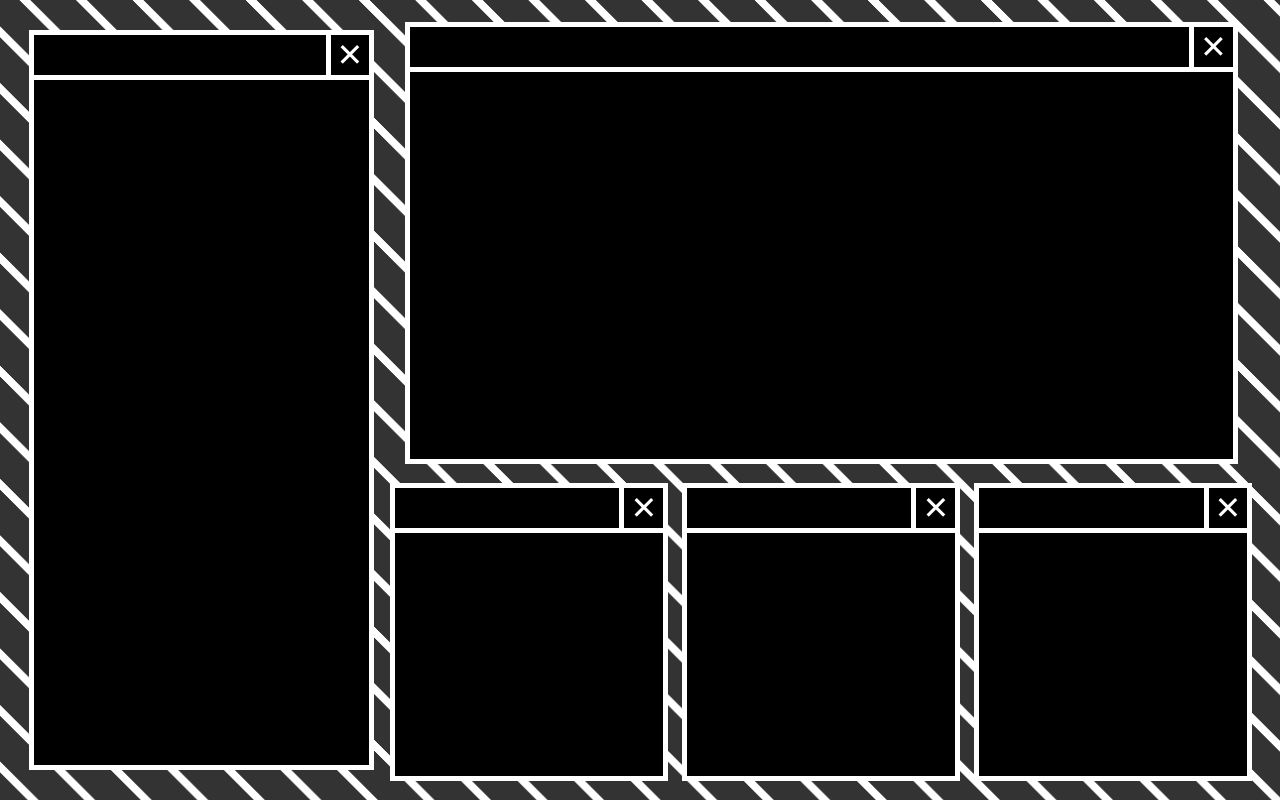
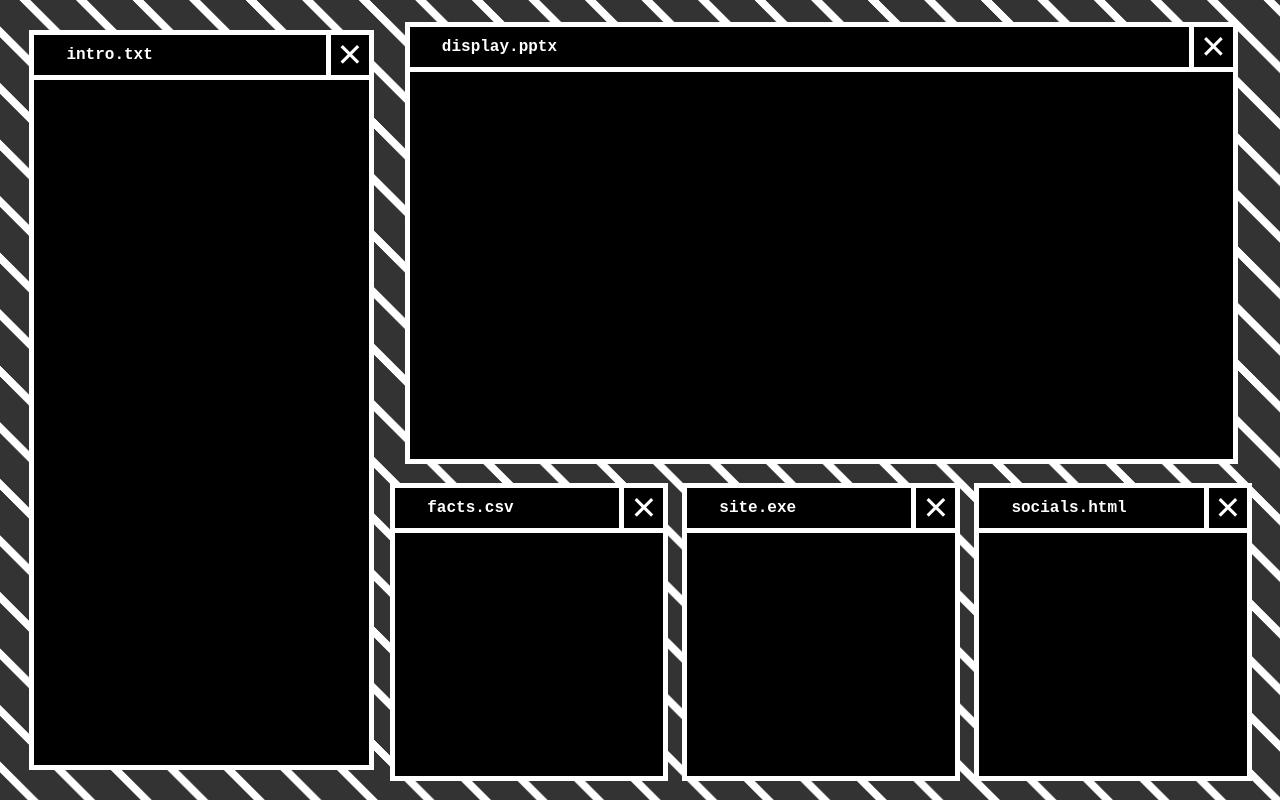
Before and after one commit to overseer-thirteen/website, a plain HTML site: page index.html in a window 1280 px wide. Drawn offline with Linux system fonts and the light colour scheme.

Commit message:
Added sound effects and title bars.

```diff
--- a/index.html
+++ b/index.html
@@ -10,19 +10,19 @@
         <div id="fallback"><img src="Images/fallback.jpg"><h1 id="hoverText">Y O U ' R E  S C R E E N  T O O  S M A L L</h1></div>
         <div id="cellgrid">
             <div id="introcell" class="cell">
-                <div id="intropanel" class="panel draggable"><div class="topstrip"><button class="close-button">✕</button></div></div>
+                <div id="intropanel" class="panel draggable"><div class="topstrip">intro.txt<button class="close-button">✕</button></div></div>
             </div>
             <div id="maincell" class="cell">
-                <div id="mainpanel" class="panel draggable"><div class="topstrip"><button class="close-button">✕</button></div></div>
+                <div id="mainpanel" class="panel draggable"><div class="topstrip">display.pptx<button class="close-button">✕</button></div></div>
             </div>
             <div id="factscell" class="cell">
-                <div id="factspanel" class="panel draggable"><div class="topstrip"><button class="close-button">✕</button></div></div>
+                <div id="factspanel" class="panel draggable"><div class="topstrip">facts.csv<button class="close-button">✕</button></div></div>
             </div>
             <div id="somethingcell" class="cell">
-                <div id="somethingpanel" class="panel draggable"><div class="topstrip"><button class="close-button">✕</button></div></div>
+                <div id="somethingpanel" class="panel draggable"><div class="topstrip">site.exe<button class="close-button">✕</button></div></div>
             </div>
             <div id="socialscell" class="cell">
-                <div id="socialspanel" class="panel draggable"><div class="topstrip"><button class="close-button">✕</button></div></div>
+                <div id="socialspanel" class="panel draggable"><div class="topstrip">socials.html<button class="close-button">✕</button></div></div>
             </div>
         </div>
     </body>
--- a/script.js
+++ b/script.js
@@ -13,6 +13,16 @@ function updateGridAreas() {
 
     //
     const activeCells = Array.from(document.querySelectorAll('.cell')).map(cell => cell.id.replace('cell', ''));
+
+    if(activeCells.length==0){
+        const audio = new Audio('Audio/Shut Down.mp3');
+        audio.addEventListener('ended', () => {
+            window.location.href = 'about:blank';
+        });
+        setTimeout(() => {
+            audio.play();
+        }, 1500);
+    }
 
     if ((!activeCells.includes('facts')) && (!activeCells.includes('socials')) & (!activeCells.includes('something'))){
         let rowIndex = -1;
@@ -122,10 +132,18 @@ function animateSnap(el, dx, dy) {
 
 
 document.addEventListener('DOMContentLoaded', () => {
+    window.addEventListener('pageshow', (event) => {
+        if (event.persisted) {
+          window.location.reload();
+        }
+      });
+
+
+
     const h1 = document.getElementById('hoverText');
     h1.style.whiteSpace = 'pre';
     const characters = h1.textContent.split('');
-    h1.textContent = ''; // Clear existing text
+    h1.textContent = '';
 
     characters.forEach(char => {
     const span = document.createElement('span');
@@ -229,4 +247,12 @@ document.addEventListener('DOMContentLoaded', () => {
           }, 10);
 
       });
+
+    const clickSound = new Audio('Audio/Mouse Click.mp3');
+
+    document.addEventListener('click', () => {
+        clickSound.currentTime = 0; // rewind if it's mid-play
+        clickSound.play();
+    });
+
 });
--- a/style.css
+++ b/style.css
@@ -4,6 +4,8 @@ body{
     background-color: #333333;
     display: flex;
     flex-direction: column;
+    color: white;
+    font-family: monospace;
 }
 
 
@@ -85,10 +87,15 @@ div{
 
 .topstrip{
     display: flex;
-    justify-content: flex-end;
+    justify-content: space-between;
+    align-items: center;
+    padding-left: 32px;
+    font-size: 16px;
+    font-weight: bold;
 }
 
 button{
+    margin-left: auto;
     font-size: 32px;
     background-color: black;
     color: white;
```
Also changed, not shown: todo.txt (added), 2 other files.
